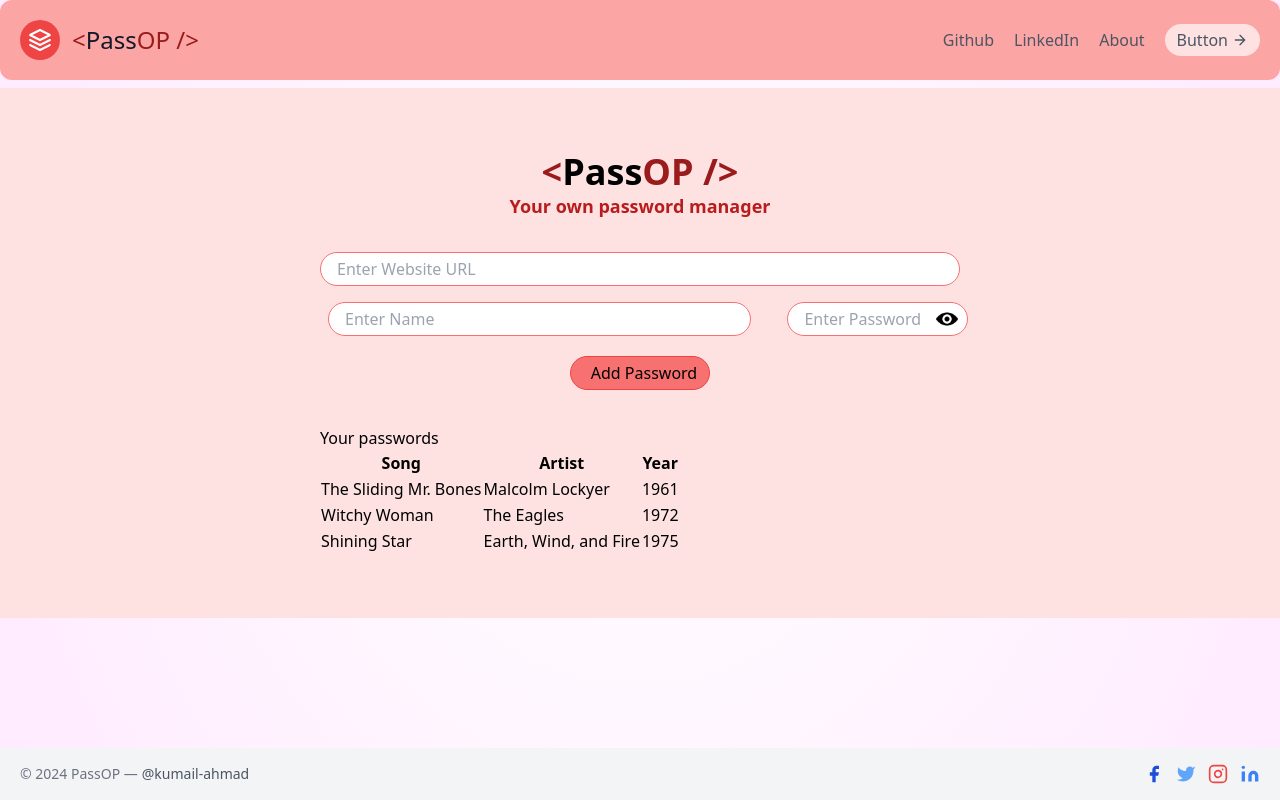
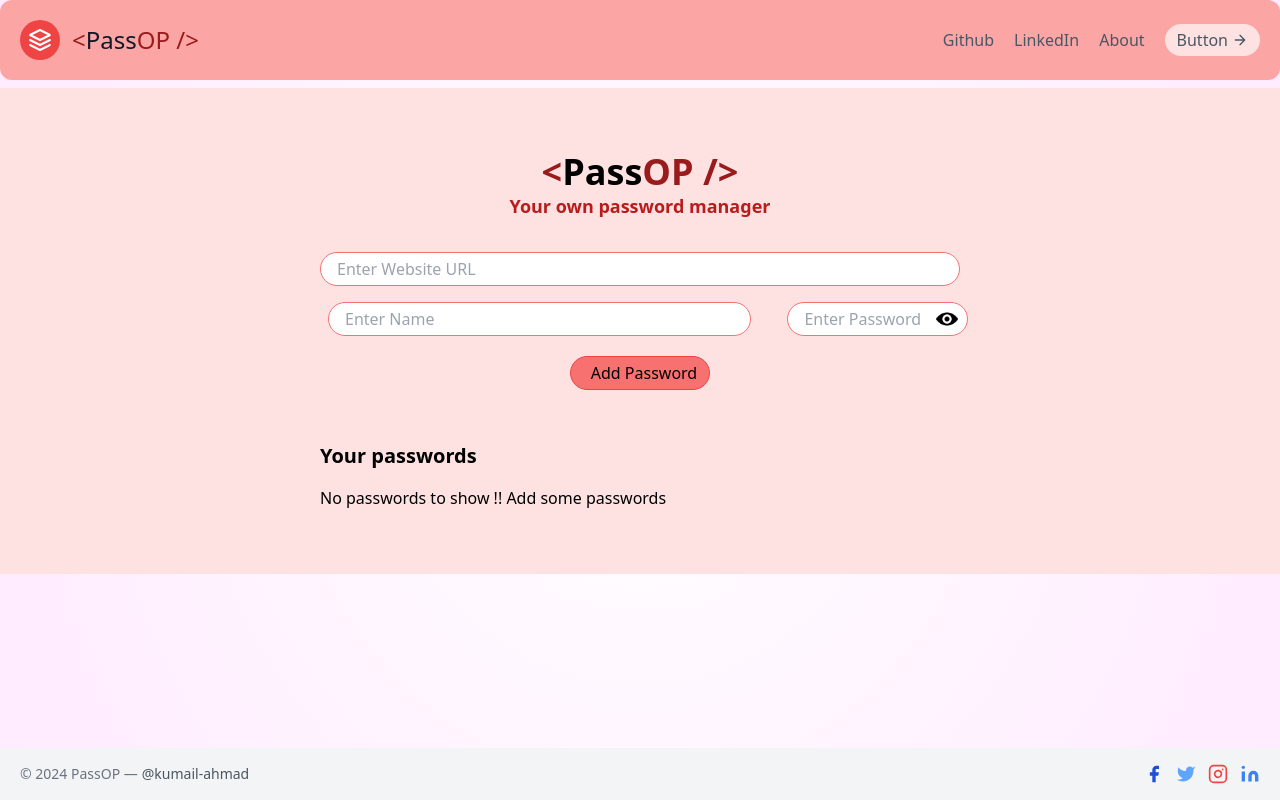
Before and after one commit to kumail-ahmad/pass-op, a React (Vite) app: page / in a window 1280 px wide. Built offline with nearby package versions, Linux system fonts and the light colour scheme; some icons are missing.

Commit message:
added table data and styled it

```diff
--- a/src/components/manager.jsx
+++ b/src/components/manager.jsx
@@ -97,33 +97,36 @@ const Manager = () => {
           </button>
         </div>
         <div className="passwords">
-          <h2>Your passwords</h2>
-          <table className="table-auto">
-            <thead>
+          <h2 className="font-bold text-xl py-4">Your passwords</h2>
+         { passwordsArray.length===0 && <div> No passwords to show !! Add some passwords </div>}
+         { passwordsArray.length !=0 &&
+          <table className="table-auto w-full  rounded-md overflow-hidden">
+            <thead className=" bg-red-400 text-white">
               <tr>
-                <th>Song</th>
-                <th>Artist</th>
-                <th>Year</th>
+                <th className="text-center min-w-32 py-2">Site</th>
+                <th className="text-center min-w-32 py-2">Username</th>
+                <th className="text-center min-w-32 py-2">Passwords</th>
               </tr>
             </thead>
-            <tbody>
+            <tbody className="bg-red-50">
               <tr>
-                <td>The Sliding Mr. Bones </td>
-                <td>Malcolm Lockyer</td>
-                <td>1961</td>
+                <td className="text-center min-w-32 py-1 border border-white">The Sliding Mr. Bones </td>
+                <td className="text-center min-w-32 py-1 border border-white">Malcolm Lockyer</td>
+                <td className="text-center min-w-32 py-1 border border-white">1961</td>
               </tr>
               <tr>
-                <td>Witchy Woman</td>
-                <td>The Eagles</td>
-                <td>1972</td>
+                <td className="text-center min-w-32 py-1 border border-white">Witchy Woman</td>
+                <td className="text-center min-w-32 py-1 border border-white">The Eagles</td>
+                <td className="text-center min-w-32 py-1 border border-white">1972</td>
               </tr>
               <tr>
-                <td>Shining Star</td>
-                <td>Earth, Wind, and Fire</td>
-                <td>1975</td>
+                <td className="text-center min-w-32 py-1 border border-white">Shining Star</td>
+                <td className="text-center min-w-32 py-1 border border-white">Earth, Wind, and Fire</td>
+                <td className="text-center min-w-32 py-1 border border-white">1975</td>
               </tr>
             </tbody>
           </table>
+          }
         </div>
       </div>
     </>
```
